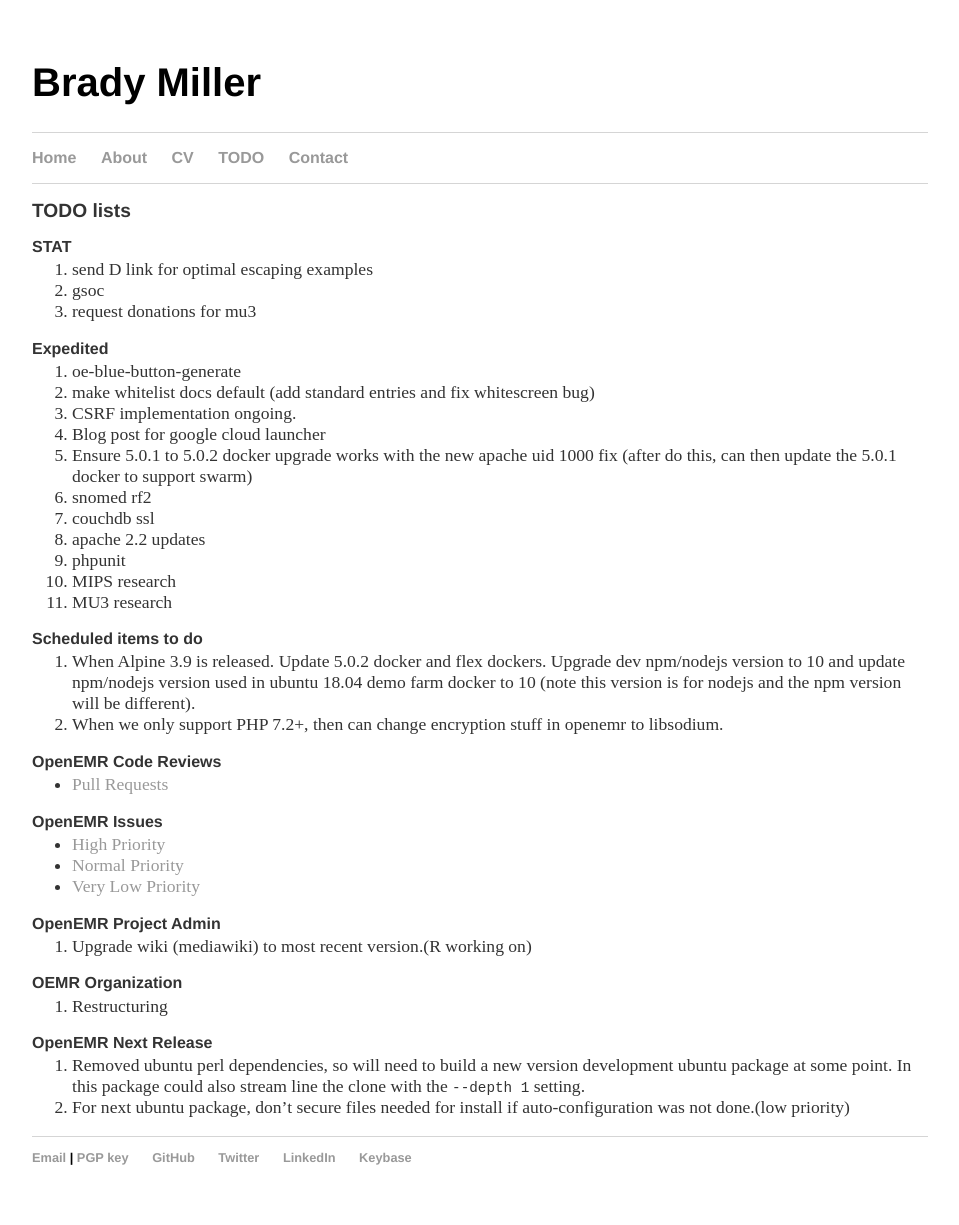
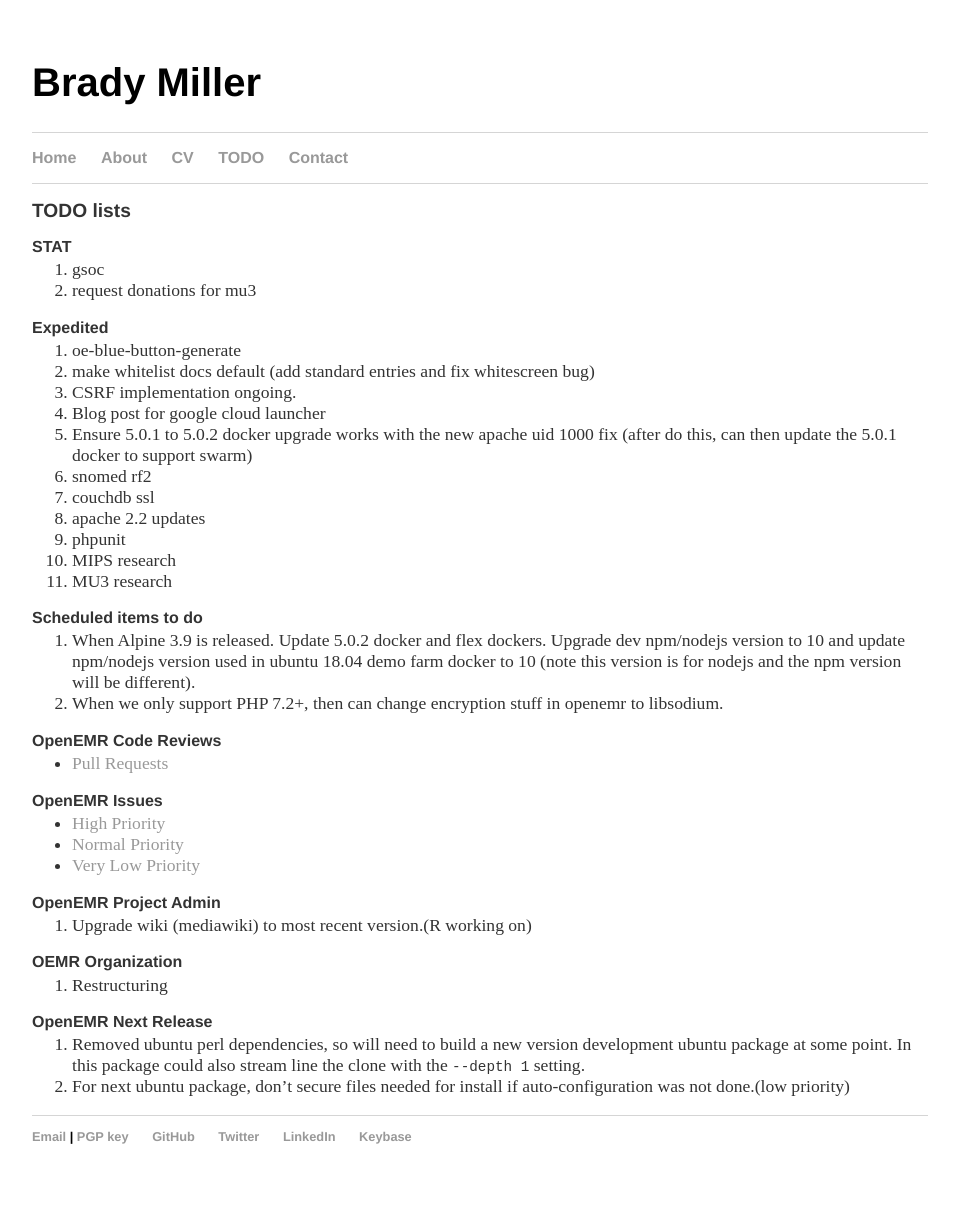
Before and after one commit to bradymiller/bradymiller.github.io, a Jekyll site: the page built from todo/index.md, in a window 1280 px wide. Shown: the whole page, without its empty margins (160-1119 px from the left). Built offline with Jekyll 4.4.1, drawn with Linux system fonts in a browser that asks for light colours; our own code applies the rules of GitHub Pages for plain Markdown files; after the commit the page ends 1204 px from its top, so only the background shows below that.

Commit message:
Update index.md

```diff
--- a/todo/index.md
+++ b/todo/index.md
@@ -4,7 +4,6 @@
 ## TODO lists
 
 ### STAT
-1. send D link for optimal escaping examples
 1. gsoc
 1. request donations for mu3
 
```
